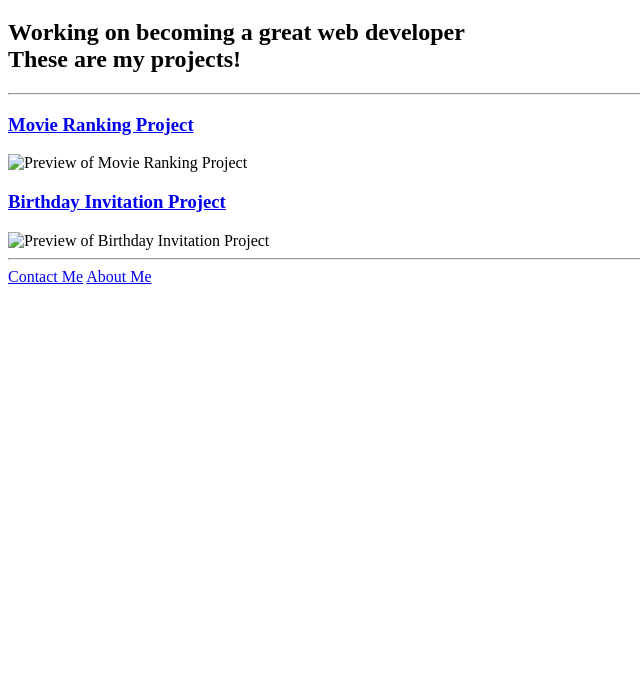
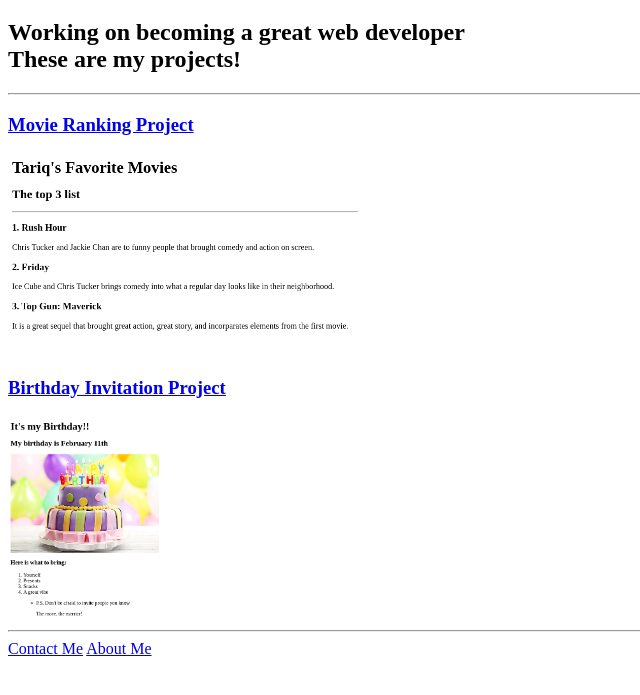
Before and after one commit to tjohnson0211/HTML-Portfolio, a plain HTML site: page index.html in a window 1280 px wide. Shown: the part 61-756 px from the top of the page, without its empty margins (0-640 px from the left). Drawn offline with Linux system fonts and the light colour scheme.

Commit message:
Update image paths in index.html

```diff
--- a/index.html
+++ b/index.html
@@ -13,11 +13,11 @@ These are my projects!</h2>
 <hr />
 
 <h3><a href= "./Movie-Ranking-Project.html"> Movie Ranking Project</a></h3>
-<img src="../assets/images/Movie-ranking.png" alt="Preview of Movie Ranking Project" height="200"/>
+<img src="./Movie-ranking.png" alt="Preview of Movie Ranking Project" height="200"/>
 <br />
 
 <h3><a href= "./Birthday-Invite-Project.html"> Birthday Invitation Project</a></h3>
-<img src="../assets/images/Birthday-invite.png" alt="Preview of Birthday Invitation Project" height="200" />
+<img src="./Birthday-invite.png" alt="Preview of Birthday Invitation Project" height="200" />
 <hr />
 
 <a href="./contact.html"> Contact Me</a>
```
